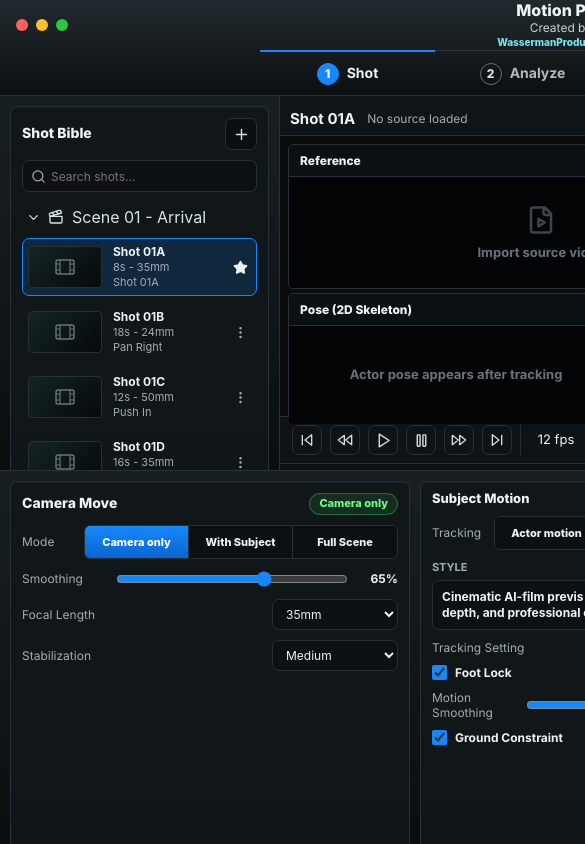
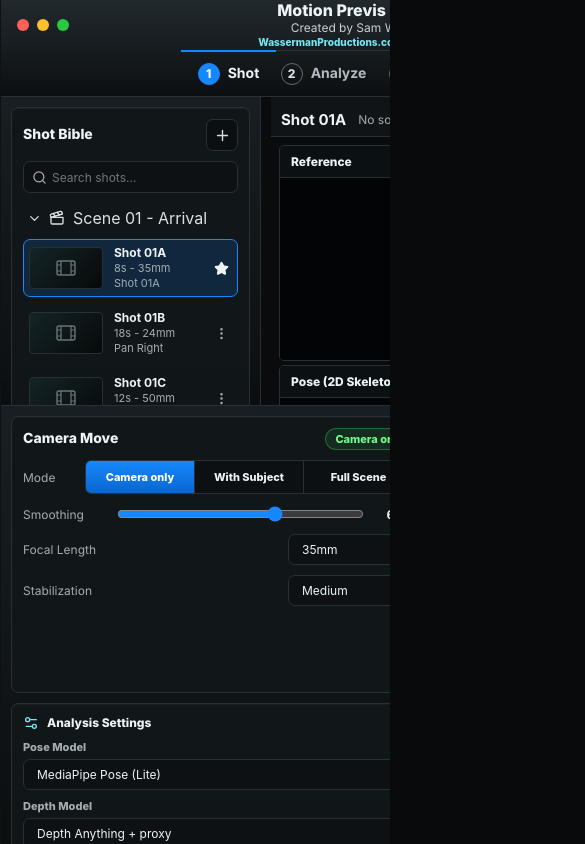
Before and after one commit to wassermanproductions/motion-previs-studio, a React (Vite) app: page / in a window 390 px wide. Shown: the top 844 px of the page, 585 px wide, since content can reach past the window. Built offline with nearby package versions, Linux system fonts and the light colour scheme.

Commit message:
Improve responsive studio scrolling

```diff
--- a/src/styles.css
+++ b/src/styles.css
@@ -31,12 +31,24 @@
   box-sizing: border-box;
 }
 
+html,
+body,
+#root {
+  width: 100%;
+  height: 100%;
+}
+
 body {
   margin: 0;
-  min-width: 1240px;
-  min-height: 760px;
+  min-width: 0;
+  min-height: 0;
   background: var(--bg);
   overflow: hidden;
+}
+
+* {
+  scrollbar-color: #344249 #0b0f11;
+  scrollbar-width: thin;
 }
 
 button,
@@ -52,9 +64,13 @@
 
 .app-shell {
   display: grid;
+  width: 100vw;
   height: 100vh;
-  grid-template-rows: 96px minmax(0, 1fr);
-  overflow: hidden;
+  min-width: 0;
+  min-height: 0;
+  grid-template-rows: max-content minmax(0, 1fr);
+  overflow: auto;
+  scrollbar-gutter: stable both-edges;
   background:
     linear-gradient(90deg, rgba(255, 255, 255, 0.025), transparent 18%, transparent 82%, rgba(255, 255, 255, 0.02)),
     #090b0c;
@@ -63,7 +79,8 @@
 .top-chrome {
   position: relative;
   display: grid;
-  grid-template-columns: 260px minmax(560px, 1fr) 280px;
+  min-width: 980px;
+  grid-template-columns: minmax(220px, 280px) minmax(460px, 1fr) minmax(250px, 320px);
   grid-template-rows: 50px 46px;
   align-items: center;
   border-bottom: 1px solid var(--line);
@@ -209,6 +226,7 @@
   justify-content: flex-end;
   gap: 8px;
   padding-right: 16px;
+  overflow-x: auto;
 }
 
 .icon-button,
@@ -240,9 +258,12 @@
 
 .studio-shell {
   display: grid;
+  width: 100%;
+  min-width: 980px;
   min-height: 0;
-  grid-template-columns: 292px minmax(710px, 1fr) 328px;
-  overflow: hidden;
+  grid-template-columns: clamp(248px, 19vw, 292px) minmax(620px, 1fr) clamp(286px, 22vw, 328px);
+  overflow: auto;
+  overscroll-behavior: contain;
 }
 
 .sidebar {
@@ -252,7 +273,7 @@
   flex-direction: column;
   gap: 10px;
   padding: 10px;
-  overflow-y: auto;
+  overflow: auto;
   border-color: var(--line);
   background:
     linear-gradient(180deg, rgba(25, 32, 36, 0.9), rgba(11, 14, 15, 0.98)),
@@ -637,13 +658,17 @@
   display: grid;
   min-width: 0;
   min-height: 0;
-  grid-template-rows: 40px minmax(280px, 1fr) 48px 152px 76px;
-  overflow: hidden;
+  max-height: 100%;
+  grid-template-rows: 40px minmax(420px, 1fr) 48px minmax(152px, auto) minmax(76px, auto);
+  overflow: auto;
+  overscroll-behavior: contain;
+  scrollbar-gutter: stable both-edges;
   background: #090b0c;
 }
 
 .workspace-toolbar {
   display: grid;
+  min-width: 760px;
   grid-template-columns: minmax(0, 1fr) auto minmax(160px, auto);
   align-items: center;
   gap: 12px;
@@ -696,9 +721,10 @@
 
 .preview-grid {
   display: grid;
-  min-height: 0;
+  min-width: 760px;
+  min-height: 420px;
   grid-template-columns: repeat(6, minmax(0, 1fr));
-  grid-template-rows: minmax(145px, 1.08fr) minmax(132px, 0.92fr);
+  grid-template-rows: minmax(190px, 1.08fr) minmax(170px, 0.92fr);
   gap: 4px;
   padding: 8px;
 }
@@ -940,6 +966,8 @@
 
 .transport-bar {
   display: flex;
+  min-width: 760px;
+  min-height: 48px;
   align-items: center;
   gap: 8px;
   padding: 6px 12px;
@@ -978,7 +1006,8 @@
 
 .timeline {
   display: grid;
-  min-height: 0;
+  min-width: 760px;
+  min-height: 152px;
   grid-template-rows: 18px 22px 58px 22px 32px;
   gap: 5px;
   padding: 6px 12px 8px;
@@ -1096,6 +1125,8 @@
 
 .analysis-dock {
   display: grid;
+  min-width: 760px;
+  min-height: 76px;
   grid-template-columns: minmax(130px, 1fr) minmax(160px, 1.1fr) minmax(140px, 1fr) minmax(120px, 1fr) minmax(90px, 0.8fr) 248px minmax(120px, 0.9fr);
   gap: 0;
   align-items: center;
@@ -1508,23 +1539,74 @@
 }
 
 @media (max-width: 1320px) {
-  body {
-    overflow: auto;
+  .top-chrome {
+    min-width: 0;
+    grid-template-columns: minmax(180px, 240px) minmax(360px, 1fr) minmax(240px, auto);
   }
 
-  .app-shell {
-    min-height: 100vh;
-  }
-
   .studio-shell {
-    grid-template-columns: 280px minmax(680px, 1fr);
+    min-width: 0;
+    grid-template-columns: minmax(252px, 286px) minmax(620px, 1fr);
+    grid-template-rows: minmax(0, 1fr) auto;
   }
 
   .right-sidebar {
     grid-column: 1 / -1;
     display: grid;
     grid-template-columns: repeat(3, minmax(0, 1fr));
+    max-height: min(42vh, 520px);
+    overflow: auto;
     border-left: 0;
     border-top: 1px solid var(--line);
   }
 }
+
+@media (max-width: 1040px) {
+  .top-chrome {
+    min-width: 860px;
+    grid-template-columns: 180px minmax(350px, 1fr) 300px;
+  }
+
+  .studio-shell {
+    min-width: 860px;
+    grid-template-columns: 260px minmax(580px, 1fr);
+  }
+
+  .right-sidebar {
+    grid-template-columns: repeat(2, minmax(260px, 1fr));
+  }
+
+  .analysis-dock {
+    grid-template-columns: repeat(4, minmax(150px, 1fr));
+  }
+}
+
+@media (max-width: 900px) {
+  .top-chrome,
+  .studio-shell {
+    min-width: 860px;
+  }
+
+  .top-chrome {
+    grid-template-columns: 180px minmax(350px, 1fr) 300px;
+  }
+
+  .studio-shell {
+    grid-template-columns: 260px minmax(580px, 1fr);
+    grid-template-rows: minmax(0, 1fr) auto;
+  }
+
+  .workspace {
+    min-height: 0;
+    max-height: 100%;
+  }
+
+  .right-sidebar {
+    grid-column: 1 / -1;
+    grid-template-columns: repeat(2, minmax(260px, 1fr));
+    max-height: min(52vh, 640px);
+    overflow: auto;
+    border-left: 0;
+    border-top: 1px solid var(--line);
+  }
+}
```
